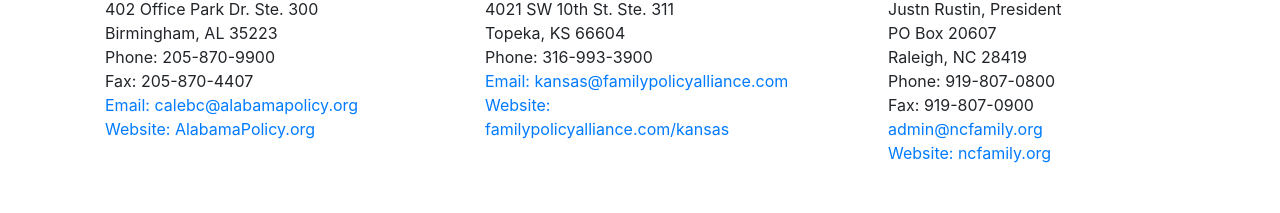
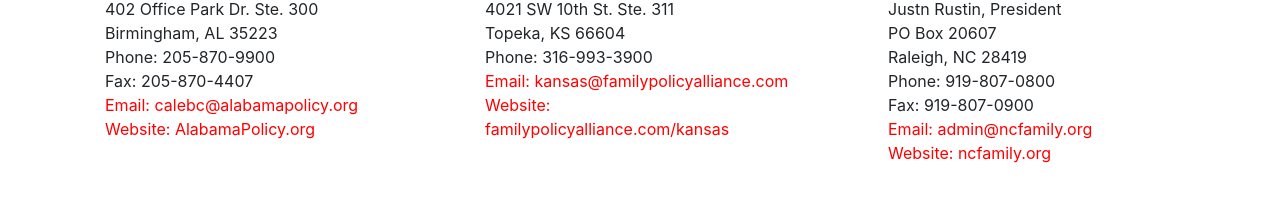
Before and after one commit to jarededrake/cfa-website, a React (Create React App) app: page /allianceofstates in a window 1280 px wide. Shown: the part 569-782 px from the top of the page. Built offline with nearby package versions, Linux system fonts and the light colour scheme.

Commit message:
added text decoration to links

```diff
--- a/src/components/AllianceOfStates.css
+++ b/src/components/AllianceOfStates.css
@@ -12,3 +12,11 @@
 .row h5 {
   text-align: left;
 }
+.card-text a {
+  color: red;
+  text-decoration: none;
+}
+.card-text a:hover {
+  color: blue;
+  text-decoration: underline;
+}
--- a/src/components/AllianceOfStates.js
+++ b/src/components/AllianceOfStates.js
@@ -80,7 +80,9 @@
                 <p className='card-text'>Phone: 919-807-0800</p>
                 <p className='card-text'>Fax: 919-807-0900</p>
                 <p className='card-text'>
-                  <a href='mailto:admin@ncfamily.org'>admin@ncfamily.org</a>
+                  <a href='mailto:admin@ncfamily.org'>
+                    Email: admin@ncfamily.org
+                  </a>
                 </p>
                 <p className='card-text'>
                   <a href='https://www.ncfamily.org/'>Website: ncfamily.org</a>
@@ -295,7 +297,7 @@
                 <p className='card-text'>
                   <a href='http://www.pafamily.org/'>Website: pafamily.org</a>
                 </p>
-                <p className='card-ted'>
+                <p className='card-text'>
                   <a href='http://www.citizenlink.com/?p=28914'>
                     Video Interview: Michael Geer
                   </a>
```
